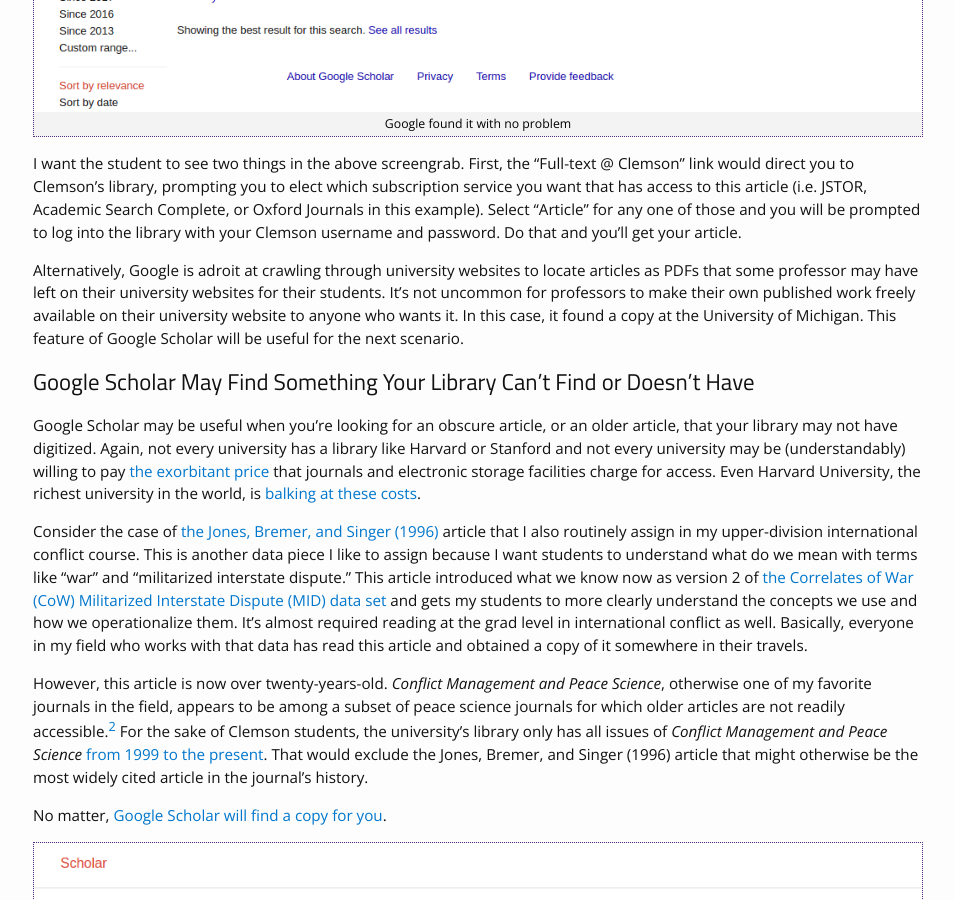
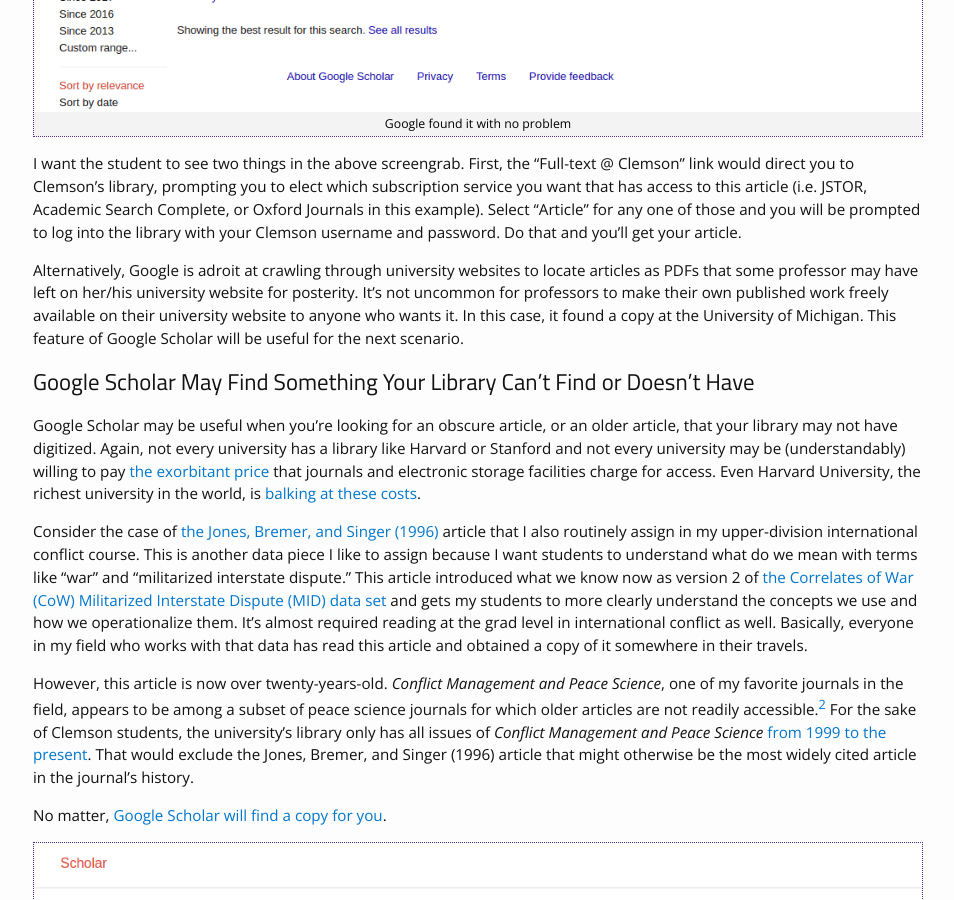
Before and after one commit to svmiller/svmiller.github.io, a Jekyll site: the page built from _posts/2017-07-13-set-up-google-scholar-to-find-class-readings.md, in a window 1280 px wide and 900 px high, scrolled down 4220 px. Shown: the whole window, without its empty margins (162-1116 px from the left). Built offline with Jekyll 4.4.1, drawn with Linux system fonts in a browser that asks for light colours; nearby versions of some CDN libraries; some web fonts are replaced; comment, search, counter and statistics services are not loaded; some of the changed text lies outside the part shown.

Commit message:
edit google scholar post

```diff
--- a/_posts/2017-07-13-set-up-google-scholar-to-find-class-readings.md
+++ b/_posts/2017-07-13-set-up-google-scholar-to-find-class-readings.md
@@ -67,7 +67,7 @@
 
 I want the student to see two things in the above screengrab. First, the "Full-text @ Clemson" link would direct you to Clemson's library, prompting you to elect which subscription service you want that has access to this article (i.e. JSTOR, Academic Search Complete, or Oxford Journals in this example). Select "Article" for any one of those and you will be prompted to log into the library with your Clemson username and password. Do that and you'll get your article.
 
-Alternatively, Google is adroit at crawling through university websites to locate articles as PDFs that some professor may have left on their university websites for their students. It's not uncommon for professors to make their own published work freely available on their university website to anyone who wants it. In this case, it found a copy at the University of Michigan. This feature of Google Scholar will be useful for the next scenario.
+Alternatively, Google is adroit at crawling through university websites to locate articles as PDFs that some professor may have left on her/his university website for posterity. It's not uncommon for professors to make their own published work freely available on their university website to anyone who wants it. In this case, it found a copy at the University of Michigan. This feature of Google Scholar will be useful for the next scenario.
 
 ## Google Scholar May Find Something Your Library Can't Find or Doesn't Have
 
@@ -75,7 +75,7 @@
 
 Consider the case of [the Jones, Bremer, and Singer (1996)](http://journals.sagepub.com/doi/pdf/10.1177/073889429601500203) article that I also routinely assign in my upper-division international conflict course. This is another data piece I like to assign because I want students to understand what do we mean with terms like "war" and "militarized interstate dispute." This article introduced what we know now as version 2 of [the Correlates of War (CoW) Militarized Interstate Dispute (MID) data set](http://correlatesofwar.org/data-sets/MIDs) and gets my students to more clearly understand the concepts we use and how we operationalize them. It's almost required reading at the grad level in international conflict as well. Basically, everyone in my field who works with that data has read this article and obtained a copy of it somewhere in their travels.
 
-However, this article is now over twenty-years-old. *Conflict Management and Peace Science*, otherwise one of my favorite journals in the field, appears to be among a subset of peace science journals for which older articles are not readily accessible.[^ii] For the sake of Clemson students, the university's library only has all issues of *Conflict Management and Peace Science* [from 1999 to the present](http://hw4sm7zh5k.search.serialssolutions.com/?V=1.0&L=HW4SM7ZH5K&S=JCs&C=CONFMANANP&T=marc). That would exclude the Jones, Bremer, and Singer (1996) article that might otherwise be the most widely cited article in the journal's history.
+However, this article is now over twenty-years-old. *Conflict Management and Peace Science*, one of my favorite journals in the field, appears to be among a subset of peace science journals for which older articles are not readily accessible.[^ii] For the sake of Clemson students, the university's library only has all issues of *Conflict Management and Peace Science* [from 1999 to the present](http://hw4sm7zh5k.search.serialssolutions.com/?V=1.0&L=HW4SM7ZH5K&S=JCs&C=CONFMANANP&T=marc). That would exclude the Jones, Bremer, and Singer (1996) article that might otherwise be the most widely cited article in the journal's history.
 
 [^ii]: I encountered a similar situation in grad school at the University of Alabama looking for [this Raymond (1996) article in *International Interactions*](http://www.tandfonline.com/doi/abs/10.1080/03050629608434877). It turned out to be the basis for what became [my first publication](http://cmp.sagepub.com/content/28/3/261), but Alabama's library did not have an electronic version of this article. I got lucky because the library had a physical copy instead.
 
```
Also changed, not shown: other parts of _posts/2017-07-13-set-up-google-scholar-to-find-class-readings.md (+1 -1 lines).
